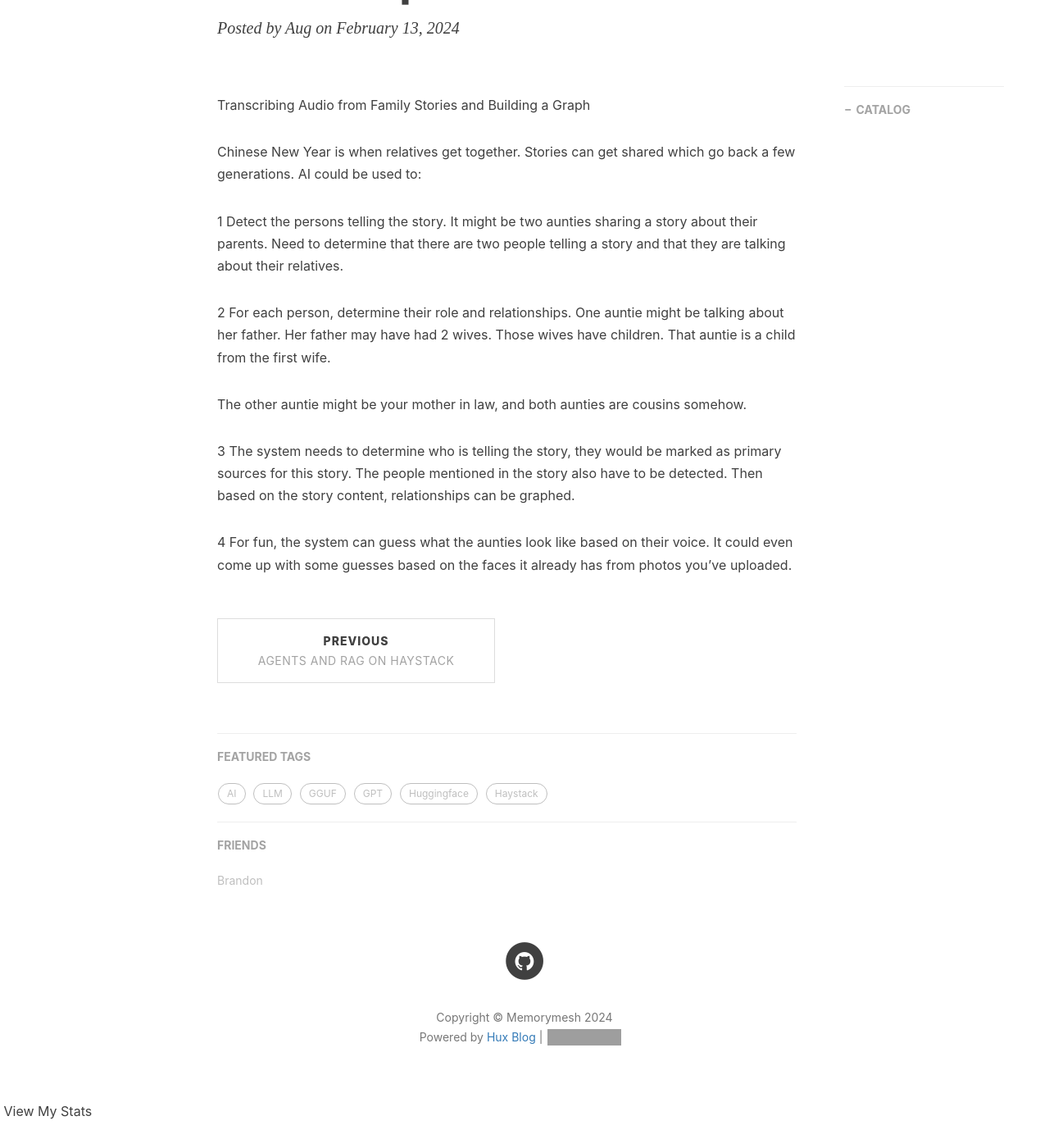
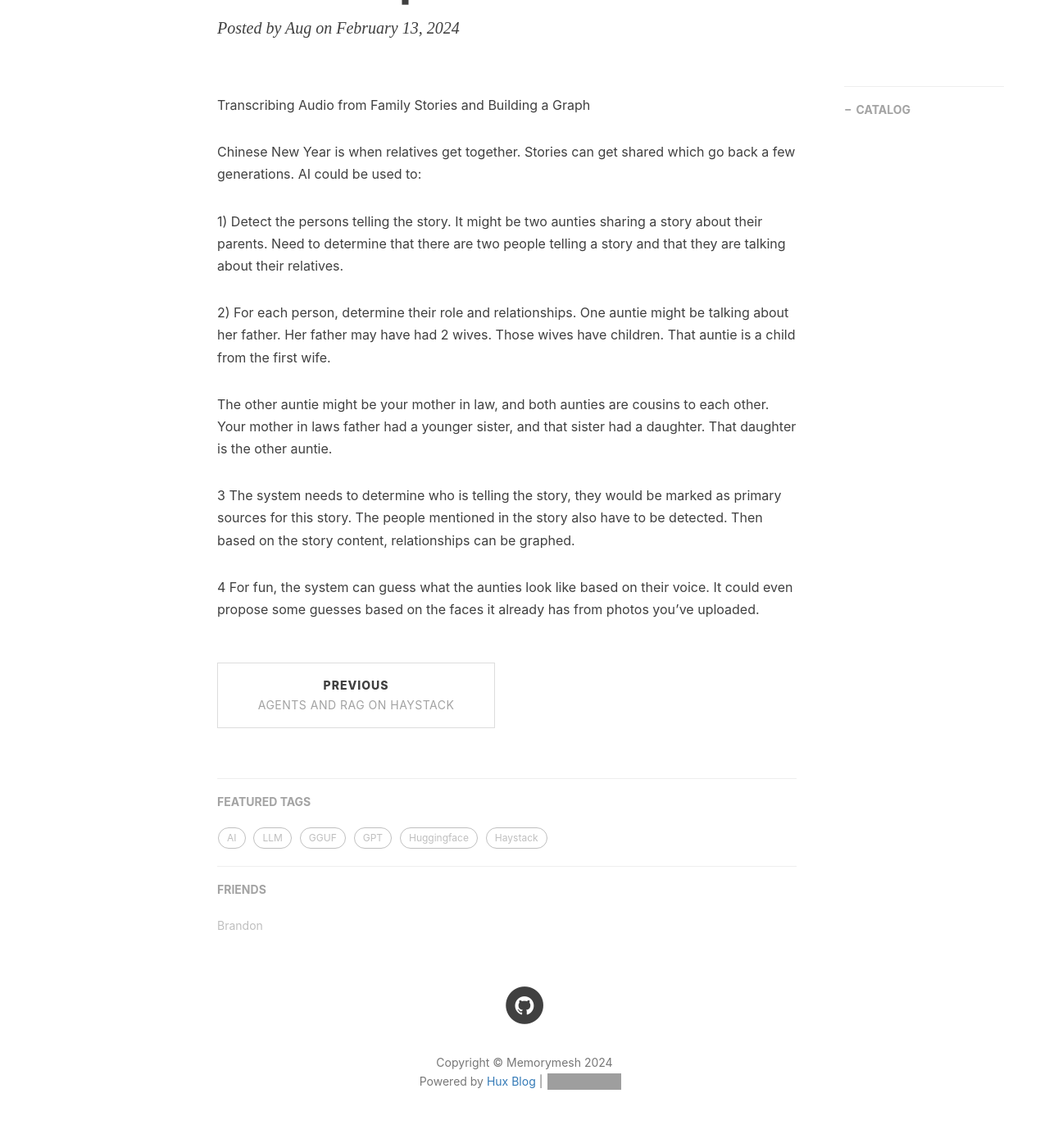
Before and after one commit to augchan42/augchan42.github.io, a Jekyll site: the page built from _posts/2024-02-13-Brainstorming Transcription.md, in a window 1280 px wide and 1400 px high, scrolled down 251 px. Shown: the whole window at 82% size. Built offline with Jekyll 4.4.1, drawn with Linux system fonts in a browser that asks for light colours; nearby versions of some CDN libraries; comment, search, counter and statistics services are not loaded; before the commit the page ends 1620 px from its top, so only the background shows below that; grey boxes are pictures that could not be loaded.

Commit message:
remove stat visits, update auntie details

```diff
--- a/_layouts/default.html
+++ b/_layouts/default.html
@@ -32,8 +32,6 @@
     src="https://c.statcounter.com/12966963/0/4dd5be38/0/" alt="Web Analytics"
     referrerPolicy="no-referrer-when-downgrade"></a></div></noscript>
     <!-- End of Statcounter Code -->
-    <a href="https://statcounter.com/p12966963/?guest=1">View My Stats</a>
-
 </body>
 
 </html>
--- a/_posts/2024-02-13-Brainstorming Transcription.md
+++ b/_posts/2024-02-13-Brainstorming Transcription.md
@@ -15,12 +15,12 @@ Transcribing Audio from Family Stories and Building a Graph
 
 Chinese New Year is when relatives get together.  Stories can get shared which go back a few generations.  AI could be used to:
 
-1 Detect the persons telling the story.  It might be two aunties sharing a story about their parents.  Need to determine that there are two people telling a story and that they are talking about their relatives.
+1) Detect the persons telling the story.  It might be two aunties sharing a story about their parents.  Need to determine that there are two people telling a story and that they are talking about their relatives.
 
-2 For each person, determine their role and relationships.  One auntie might be talking about her father.  Her father may have had 2 wives.  Those wives have children.  That auntie is a child from the first wife.
+2) For each person, determine their role and relationships.  One auntie might be talking about her father.  Her father may have had 2 wives.  Those wives have children.  That auntie is a child from the first wife.
 
-The other auntie might be your mother in law, and both aunties are cousins somehow.
+The other auntie might be your mother in law, and both aunties are cousins to each other.  Your mother in laws father had a younger sister, and that sister had a daughter.  That daughter is the other auntie.
 
 3 The system needs to determine who is telling the story, they would be marked as primary sources for this story.  The people mentioned in the story also have to be detected.  Then based on the story content, relationships can be graphed.
 
-4 For fun, the system can guess what the aunties look like based on their voice.  It could even come up with some guesses based on the faces it already has from photos you've uploaded.
+4 For fun, the system can guess what the aunties look like based on their voice.  It could even propose some guesses based on the faces it already has from photos you've uploaded.
```
